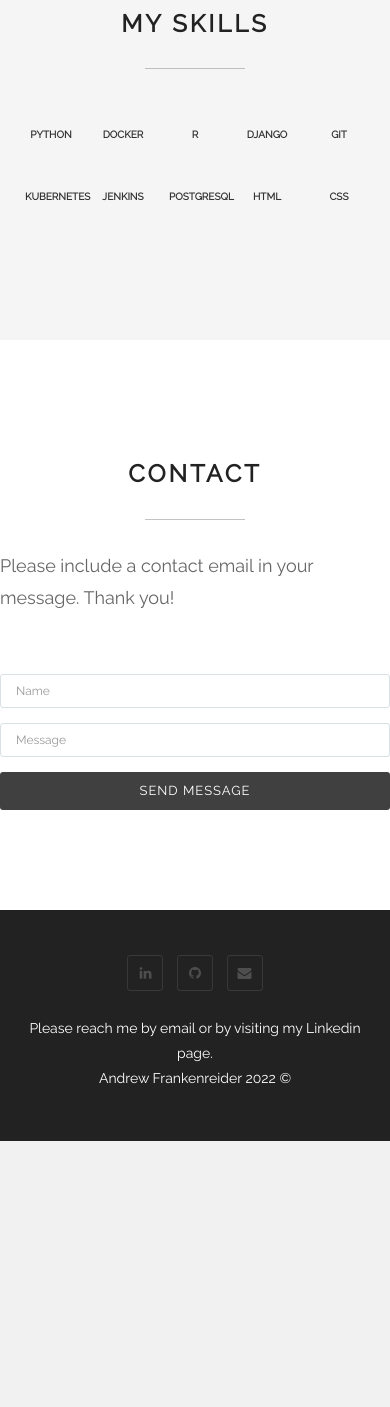
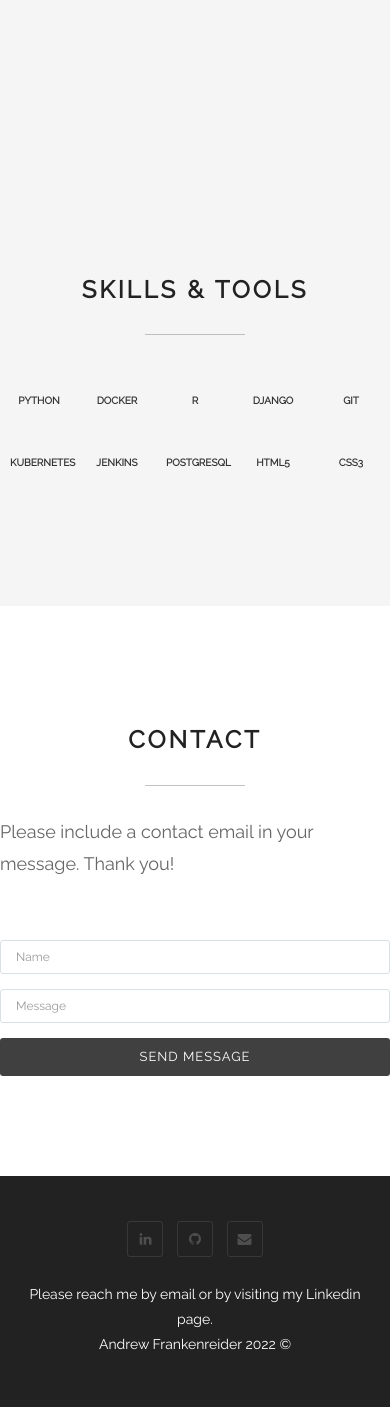
Before and after one commit to afrankenreider/django_mypage, a Django app: page / in a window 390 px wide. Shown: the part 2367-3774 px from the top of the page. Before the commit the page ends 3508 px from the top, so only its background shows below. Run offline with Django 4.2, Linux system fonts and the light colour scheme; some libraries are stand-ins or nearby versions.

Commit message:
html fixes

```diff
--- a/main/static/main/css/style.css
+++ b/main/static/main/css/style.css
@@ -293,7 +293,7 @@ input:nth-child(3n){
 	margin-top: 10vh;
 	border-radius: 100%;
 	filter: grayscale(60%);
-	width: 300px;
+	width: 400px;
 }
 
 .skills {
@@ -803,10 +803,3 @@ figure.effect-bubba:hover p {
 	-webkit-transform: translate3d(0,0,0);
 	transform: translate3d(0,0,0);
 }
-
-#myphoto {
-	margin-top: 10vh;
-	border-radius: 100%;
-	filter: grayscale(30%);
-	width: 300px;
-}
--- a/main/templates/main/main.html
+++ b/main/templates/main/main.html
@@ -53,7 +53,7 @@
 			<div class="start">C.H. Robinson</div>
 		</div>
 
-		<a href="#services">
+		<a href="#aboutme">
 			<div class="scroll-down">
 				<span>
 					<i class="fa fa-angle-down fa-2x"></i>
@@ -85,7 +85,8 @@
 				<div class="collapse navbar-collapse" id="custom-collapse">
 					<ul class="nav navbar-nav navbar-right">
 						<li><a href="#home">Home</a></li>
-						<li><a href="#services">About me</a></li>
+						<li><a href="#aboutme">About me</a></li>
+						<li><a href="#skills">Skills</a></li>
 						<li><a href="#portfolio">Projects</a></li>
 						<li><a href="#contact">Contact</a></li>
 					</ul>
@@ -102,7 +103,7 @@
 
   <!-- Services start -->
 
-	<section id="services" class="pfblock pfblock-gray">
+	<section id="aboutme" class="pfblock pfblock-gray">
 		<div class="container">
 			<div class="row">
 
@@ -113,7 +114,7 @@
 						<div class="pfblock-line"></div>
 						<div class="pfblock-subtitle">
 							<p>I am currently a data scientist at C.H. Robinson, a third party logistics provider solving supply chain problems from the simple to the most complex.</p>
-							<p>During my time at CHRW, I have had the opportunity to work as a business analyst, senior data analyst, and now data scientist. I have a passion for leveraging cutting-edge technology and creating data products that enable our team to better server our clients.</p>
+							<p>During my time at CHRW, I have had the opportunity to work as a business analyst, senior data analyst, and now data scientist. I have a passion for leveraging cutting-edge technology and creating data products that enable our team to better serve our clients.</p>
 							<p>As a data scientist, I am primarily focused on pricing analysis and solution design, as well as predictive analytics and robotic process automation (RPA). </p>
 							<p>In my previous roles I specialized in creating a suite of dashboards and reporting tools that provided users insight into volume and revenue trends, yield management, and operational metrics and KPIs.</p>
 
@@ -124,35 +125,45 @@
 
 				<div class="col-sm-4">
 					<div class="pfblock-header wow fadeInUp">
-						<img id="myphoto" src="{% static 'main/images/me.jpg' %}" alt="Andrew Frankenreider" style="border-radius: 100%;filter:grayscale(30%);">
+						<img id="myphoto" src="{% static 'main/images/me.jpg' %}" alt="Andrew Frankenreider" style="border-radius: 150%;filter:grayscale(30%);">
 					</div>
 				</div>
 		</div><!-- .container -->
+	</section>
+
+	<!-- Services end -->
+
+	<!-- Skills start -->
+
+	  <section id="skills" class="pfblock pfblock-gray">
+		<div class="container">
+			<div class="row">
 
 				<div class="skills col-xs-12">
-				<h2 class="pfblock-title">MY SKILLS</h2>
+
+					<h2 class="pfblock-title">SKILLS & TOOLS</h2>
 					<div class="pfblock-line"></div>
 
 					<div class="row">
-					<div  class="devicon-python-plain  col-xs-15"><span>PYTHON</span></div>
-					<div  class="devicon-docker-plain  col-xs-15"><span>DOCKER</span></div>
-					<div  class="devicon-r-plain  col-xs-15"><span>R</span></div>
-					<div  class="devicon-django-plain  col-xs-15"><span>DJANGO</span></div>
-					<div  class="devicon-git-plain  col-xs-15"><span>GIT</span></div>
+						<a href="https://python.org/"><div class="devicon-python-plain  col-xs-15" aria-hidden="true"><span>PYTHON</span></div></a>
+						<a href="https://www.docker.com/"><div class="devicon-docker-plain  col-xs-15" aria-hidden="true"><span>DOCKER</span></div></a>
+						<a href="https://www.r-project.org/"><div class="devicon-r-plain  col-xs-15" aria-hidden="true"><span>R</span></div></a>
+						<a href="https://www.djangoproject.com/"><div class="devicon-django-plain  col-xs-15" aria-hidden="true"><span>DJANGO</span></div></a>
+						<a href="https://git-scm.com/"><div class="devicon-git-plain  col-xs-15" aria-hidden="true"><span>GIT</span></div></a>
 					</div>
 					<div class="row">
-					<div  class="devicon-kubernetes-plain  col-xs-15"><span>KUBERNETES</span></div>
-					<div  class="devicon-jenkins-plain col-xs-15"><span>JENKINS</span></div>
-					<div  class="devicon-postgresql-plain  col-xs-15"><span>POSTGRESQL</span></div>
-					<div  class="devicon-html5-plain  col-xs-15"><span>HTML</span></div>
-					<div  class="devicon-css3-plain   col-xs-15"><span>CSS</span></div>
+						<a href="https://kubernetes.io/"><div class="devicon-kubernetes-plain  col-xs-15" aria-hidden="true"><span>KUBERNETES</span></div></a>
+						<a href="https://www.jenkins.io/"><div class="devicon-jenkins-plain  col-xs-15" aria-hidden="true"><span>JENKINS</span></div></a>
+						<a href="https://www.postgresql.org/"><div class="devicon-postgresql-plain  col-xs-15" aria-hidden="true"><span>POSTGRESQL</span></div></a>
+						<a href="https://en.wikipedia.org/wiki/HTML5"><div class="devicon-html5-plain  col-xs-15" aria-hidden="true"><span>HTML5</span></div></a>
+						<a href="https://en.wikipedia.org/wiki/CSS"><div class="devicon-css3-plain  col-xs-15" aria-hidden="true"><span>CSS3</span></div></a>
 					</div>
 
 				</div>
 			</div>
 		</section>
 
-	<!-- Services end -->
+	<!-- Skills end -->
 
 
 	<!-- Portfolio start -->
--- a/portfolio/settings.py
+++ b/portfolio/settings.py
@@ -119,7 +119,7 @@ USE_TZ = True
 # Static files (CSS, JavaScript, Images)
 # https://docs.djangoproject.com/en/4.0/howto/static-files/
 
-STATIC_URL = '/static/'
+STATIC_URL = '/static/main/'
 
 PROJECT_ROOT = os.path.dirname(os.path.abspath(__file__))
 
```
Also changed, not shown: main/static/main/images/Screen Shot 2022-01-31 at 7.56.36 PM.png (added), main/static/main/images/me.jpg (deleted), 7 other files. Lines whose indentation alone changed are shown as unchanged.
